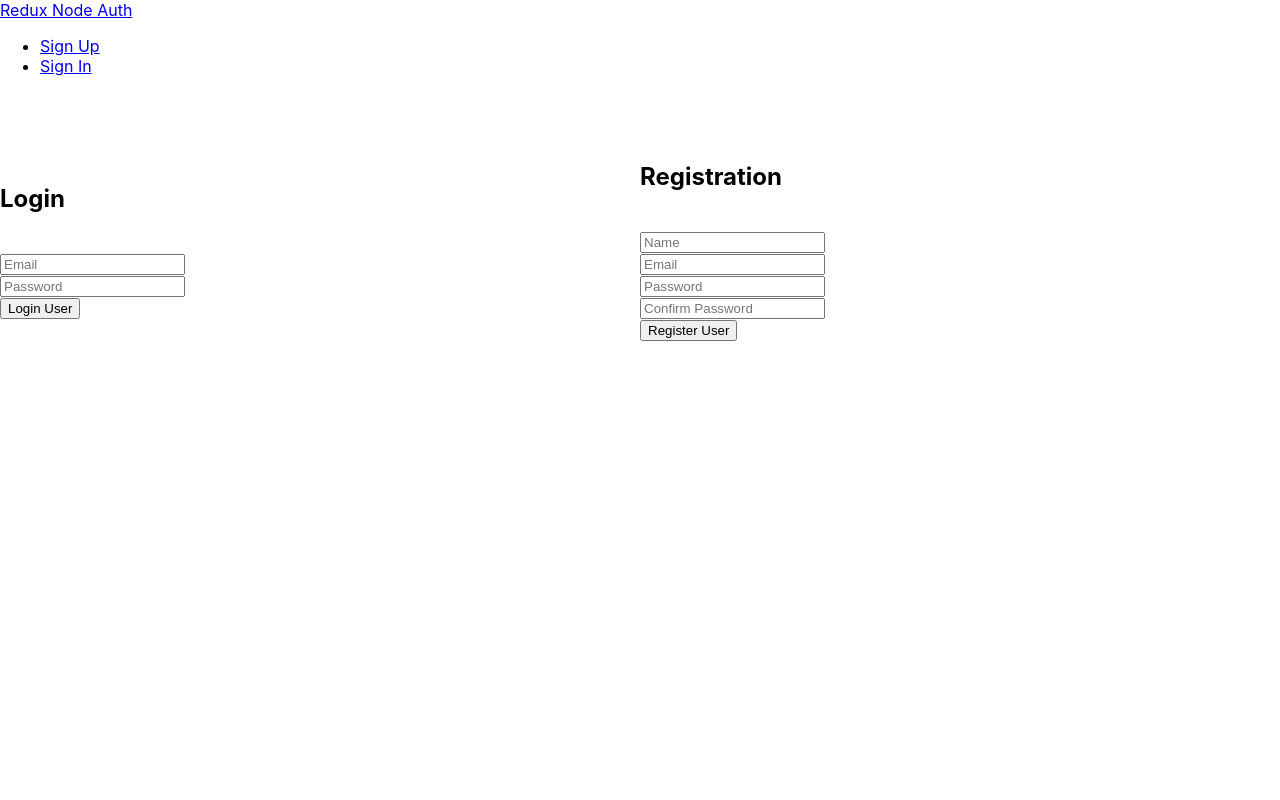
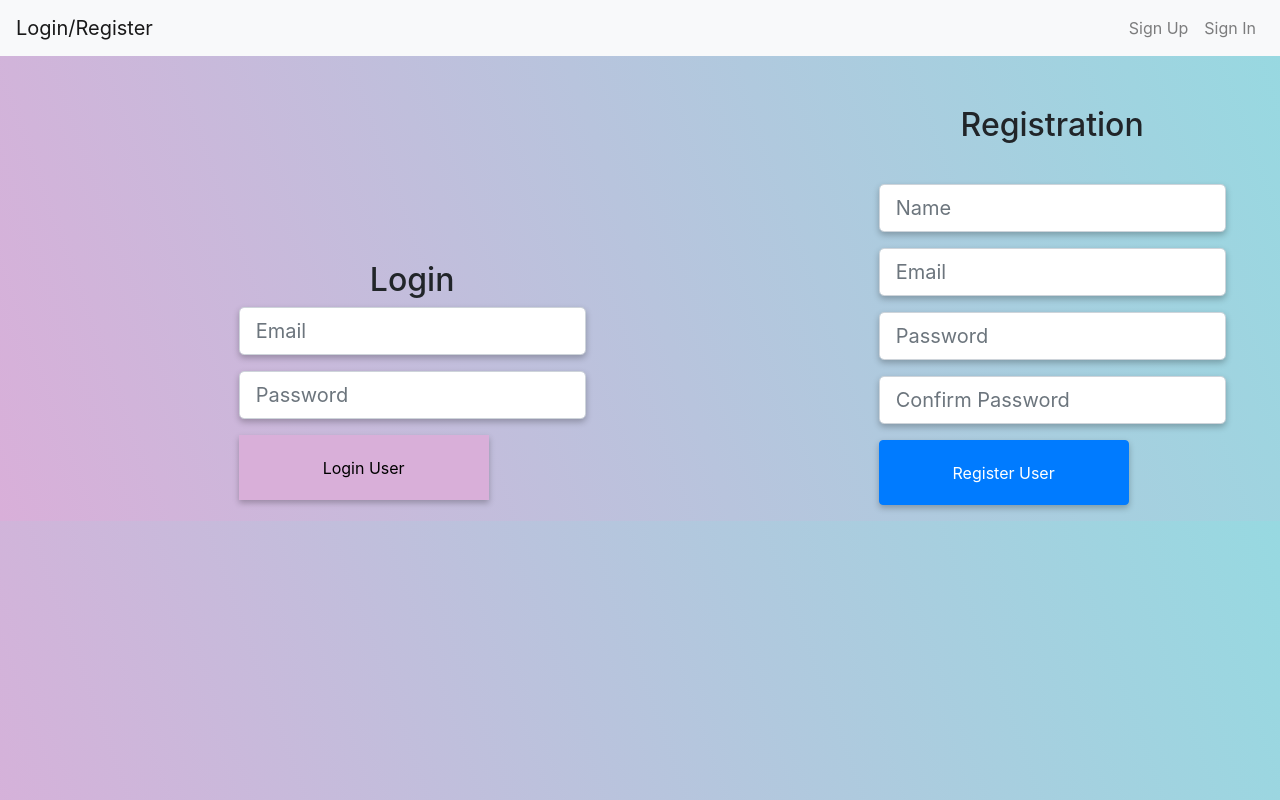
Before and after one commit to mahdiehjam/Education-Portal-Project, a React (Create React App) app in the folder client/: page / in a window 1280 px wide. Built offline with nearby package versions, Linux system fonts and the light colour scheme.

Commit message:
login/css

```diff
--- a/client/src/App.css
+++ b/client/src/App.css
@@ -4,15 +4,7 @@
 
 
 
-@keyframes App-logo-spin {
-  from {
-    transform: rotate(0deg);
-  }
-  to {
-    transform: rotate(360deg);
-  }
-}
-@media all and (min-width: 480px) {
+/* @media all and (min-width: 480px) {
   .Login {
     padding: 60px 0;
   }
@@ -21,7 +13,7 @@
     margin: 0 auto;
     max-width: 320px;
   }
-}
+} */
 * {
   box-sizing: border-box;
 }
@@ -29,7 +21,58 @@
 body {
   background-color: #D9AFD9;
   background-image: linear-gradient(70deg, #D9AFD9 0%, #97D9E1 100%);
+  background-color: white;
+  margin: auto;
+}
 
+h2{
+  margin-bottom: 40px;
+}
+button {
+  display: flex;
+  justify-content: center;
+  align-items: center;
+  margin: 30px;
+  font-size: 18px;
+  height: 65px;
+  width: 250px;
+  border-radius: 10px;
+  border: none;
+  box-shadow: 1px 1px 0px 2px rgba (0,0,0,0.3);
+  background: rgb(141,217,252);
+  cursor: pointer;
+  box-shadow: 0 3px 6px #00000040;
+ }
+
+.parper{
+background:  #D9AFD9;
+
+}
+
+input{
+  border-radius: 5px;
+  width: 400px;
+  border: 1px solid #cecece;
+  box-sizing: border-box;
+  padding: 20px;
+  box-shadow: 0 3px 6px #00000040;
+}
+.form-group {
+  display: flex;
+  flex: 0 0 auto;
+  flex-flow: row wrap;
+  align-items: center;
+  margin-bottom: 0;
+  margin-bottom: 30px;
+}
+
+.container{
+  margin-top: 200px;
+  width: 100%;
+  flex-direction: column;
+  display: flex;
+  justify-content: center;
+  align-items: center;
 }
 
 table {
--- a/client/src/App.js
+++ b/client/src/App.js
@@ -5,13 +5,14 @@ import jwt_decode from 'jwt-decode';
 import setAuthToken from './setAuthToken';
 import { setCurrentUser, logoutUser } from './_actions/authentication';
 import store from './store';
-
+import './App.css';
 import Register from './_component/register';
 import Login from './_component/Login';
 import Home from './_component/home';
 import newCourse from './_component/newCourse';
 import Admin from './_component/admin';
 import Navbar from './_component/navbar';
+import 'bootstrap/dist/css/bootstrap.min.css';
 
 //import 'bootstrap/dist/css/bootstrap.min.css';
 if(localStorage.jwtToken) {
@@ -33,7 +34,7 @@ class App extends Component {
             <div>
                 <Navbar/>
                 <Route exact path="/" component={ Home } />
-                <div className="container">
+                <div className="App">
                   <Route exact path="/register" component={ Register } />
                   <Route exact path="/login" component={ Login } />
                   <Route path="/admin" component={Admin} />
--- a/client/src/_component/Login.js
+++ b/client/src/_component/Login.js
@@ -175,8 +175,8 @@ class Login extends Component {
     render() {
         const {errors} = this.state;
         return(
-        <div className="container" style={{ marginTop: '50px', width: '700px'}}>
-            <h2 style={{marginBottom: '40px'}}>Login</h2>
+        <div className="container">
+            <h2>Login</h2>
             <form onSubmit={ this.handleSubmit }>
                 <div className="form-group">
                     <input
@@ -205,7 +205,7 @@ class Login extends Component {
                     {errors.password && (<div className="invalid-feedback">{errors.password}</div>)}
                 </div>
                 <div className="form-group">
-                    <button type="submit" className="btn btn-primary">
+                    <button type="submit" className="parper" >
                         Login User
                     </button>
                 </div>
--- a/client/src/_component/navbar.js
+++ b/client/src/_component/navbar.js
@@ -36,7 +36,7 @@ class Navbar extends Component {
       )
         return(
             <nav className="navbar navbar-expand-lg navbar-light bg-light">
-                <Link className="navbar-brand" to="/">Redux Node Auth</Link>
+                <Link className="navbar-brand" to="/">Login/Register</Link>
                 <div className="collapse navbar-collapse" id="navbarSupportedContent">
                     {isAuthenticated ? authLinks : guestLinks}
                 </div>
--- a/package.json
+++ b/package.json
@@ -18,7 +18,11 @@
     "@material-ui/core": "^4.4.1",
     "@material-ui/icons": "^4.4.1",
     "axios": "^0.19.0",
+    "bootstrap": "^4.3.1",
+    "classnames": "^2.2.6",
+    "jwt-decode": "^2.2.0",
     "mongoose": "^5.6.13",
+    "react-bootstrap": "^1.0.0-beta.12",
     "react-redux": "^7.1.1",
     "react-router-dom": "^5.0.1",
     "react-swipeable-views": "^0.13.3",
```
Also changed, not shown: 1 other file (tests, documents, lock files or other folders).
